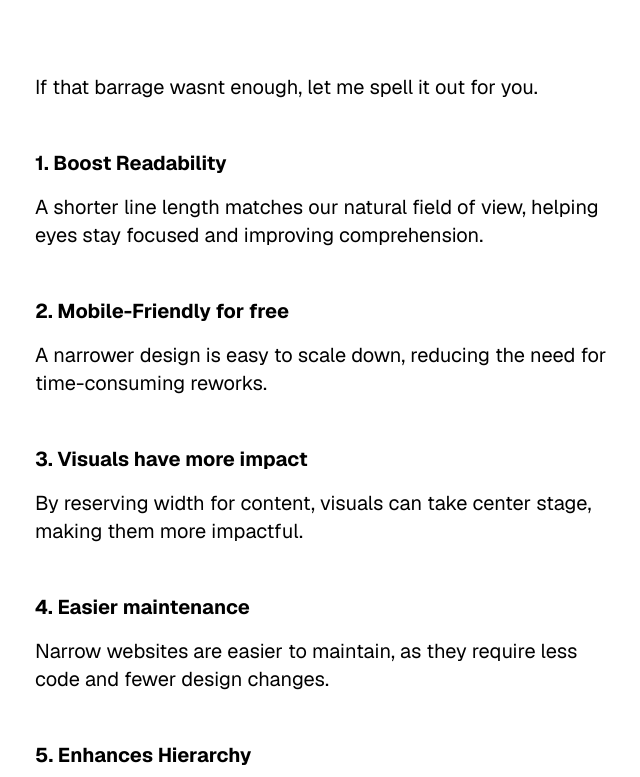
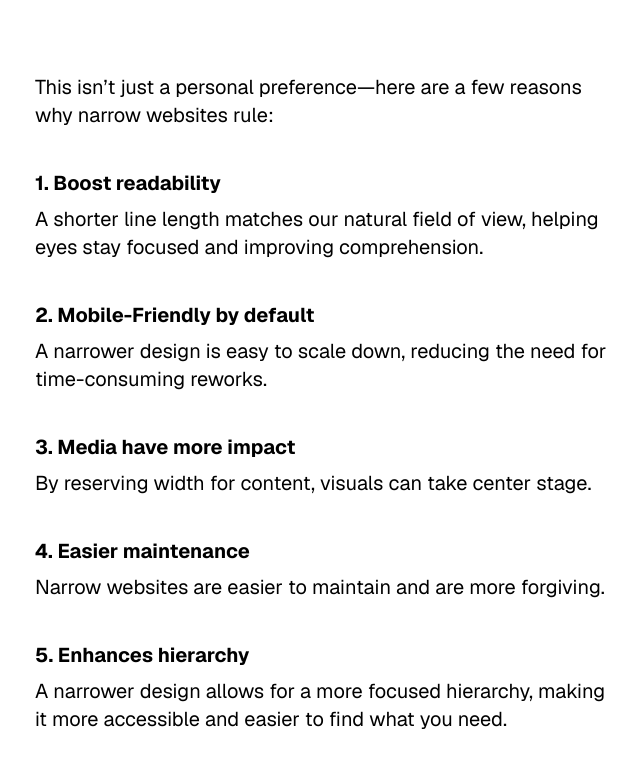
Before and after one commit to rayan-saleh/motherfuckingnarrow, a Next.js app: page / in a window 1280 px wide. Shown: the part 5540-6317 px from the top of the page, without its empty margins (317-957 px from the left). Built offline with nearby package versions, Linux system fonts and the light colour scheme.

Commit message:
copy changes

```diff
--- a/app/components/BottomNarrowSection.tsx
+++ b/app/components/BottomNarrowSection.tsx
@@ -3,46 +3,43 @@
 export default function BottomNarrowSection() {
   return (
     <div className="grid justify-items-center min-h-screen p-8 pb-20 gap-16 sm:p-20 font-[family-name:var(--font-geist-sans)] mt-24">
-      <main className="flex flex-col gap-4 sm:items-start max-w-xl [&>p]:text-xl">
+      <main className="flex flex-col gap-2 sm:items-start max-w-xl [&>p]:text-xl">
         <p>
-          If that barrage wasnt enough, let me spell it out for you.
+        This isn’t just a personal preference—here are a few reasons why narrow websites rule:
         </p>
-
-        {/* numbered reasons why narrow websites are better. make the tites a little bigger */}
-        {/* number 1: boost readability */}
         <p className="font-bold pt-8 text-2xl">
-          1. Boost Readability
+          1. Boost readability
         </p>
         <p>
         A shorter line length matches our natural field of view, helping eyes stay focused and improving comprehension.
         </p>
         <p className="font-bold pt-8 text-2xl">
-          2. Mobile-Friendly for free
+          2. Mobile-Friendly by default
         </p>
         <p>
         A narrower design is easy to scale down, reducing the need for time-consuming reworks.
         </p>
         <p className="font-bold pt-8 text-2xl">
-          3. Visuals have more impact
+          3. Media have more impact
         </p>
         <p>
-        By reserving width for content, visuals can take center stage, making them more impactful.
+        By reserving width for content, visuals can take center stage.
         </p>
         <p className="font-bold pt-8 text-2xl">
           4. Easier maintenance
         </p>
         <p>
-        Narrow websites are easier to maintain, as they require less code and fewer design changes.
+        Narrow websites are easier to maintain and are more forgiving.
         </p>
         <p className="font-bold pt-8 text-2xl">
-          5. Enhances Hierarchy
+          5. Enhances hierarchy
         </p>
         <p>
         A narrower design allows for a more focused hierarchy, making it more accessible and easier to find what you need.
         </p>
         {/* inspire by the bottom of the page with a link to the website */}
         <p className="font-bold pt-8 text-2xl">
-          Inspired by <a href="https://dontfuckwithscroll.com/" className="text-blue-500">dontfuckwithscroll.com</a> and made by <a href="https://rayan.ooo" className="text-blue-500">Rayan Saleh</a>
+          Inspired by <a href="https://dontfuckwithscroll.com/" className="text-blue-500">dontfuckwithscroll.com</a> and <a href="https://motherfuckingwebsite.com/" className="text-blue-500">motherfuckingwebsite.com</a>. Made by <a href="https://rayan.ooo" className="text-blue-500">Rayan Saleh</a>
         </p>
 
       </main>
```
